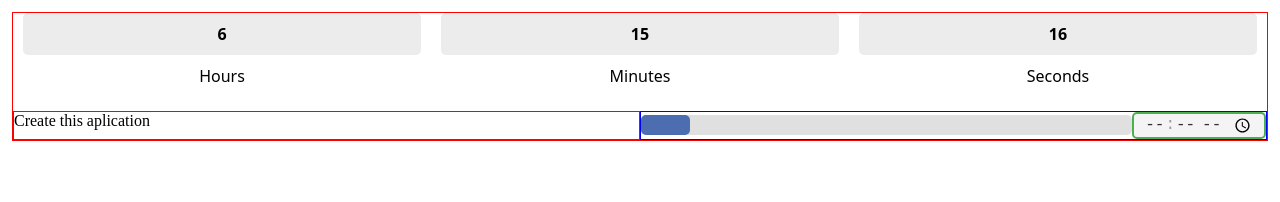
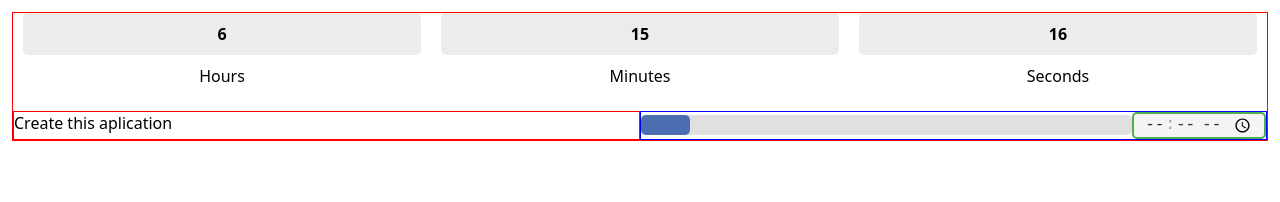
Before and after one commit to angelporlan/To-Do-List, an Angular app: page / in a window 1280 px wide. Shown: the top 202 px of the page. Built offline with nearby package versions, Linux system fonts and the light colour scheme.

Commit message:
changed font family to text of the task

```diff
--- a/src/components/task/task.component.css
+++ b/src/components/task/task.component.css
@@ -6,6 +6,10 @@
 .left-zone {
     width: 50%;
     border: 1px solid red;
+}
+
+.left-zone p {
+    font-family: system-ui, -apple-system, BlinkMacSystemFont, 'Segoe UI', Roboto, Oxygen, Ubuntu, Cantarell, 'Open Sans', 'Helvetica Neue', sans-serif;
 }
 
 .right-zone {
```
